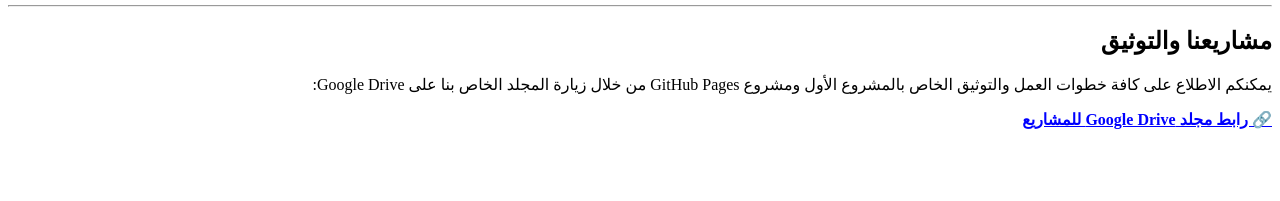
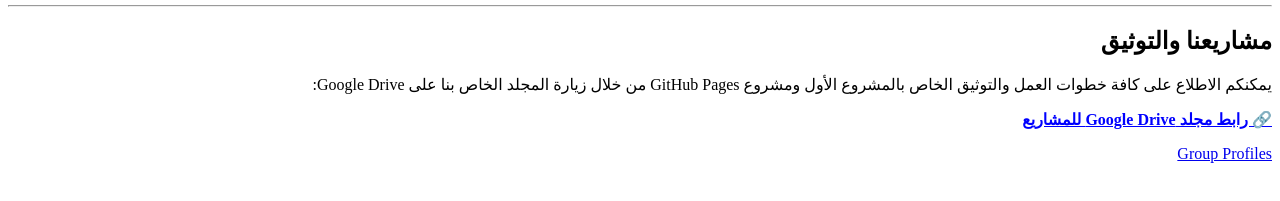
Before and after one commit to hasnshosh18-sudo/GroupProject-2, a plain HTML site: page index.html in a window 1280 px wide. Shown: the part 395-596 px from the top of the page. Drawn offline with Linux system fonts and the light colour scheme.

Commit message:
Update index.html

```diff
--- a/index.html
+++ b/index.html
@@ -45,3 +45,4 @@
 
 </body>
 </html>
+<p><a href="https://hasnshosh18-sudo.github.io/GroupProject-2/" target="_blank" rel="noopener noreferrer">Group Profiles</a></p>
```
